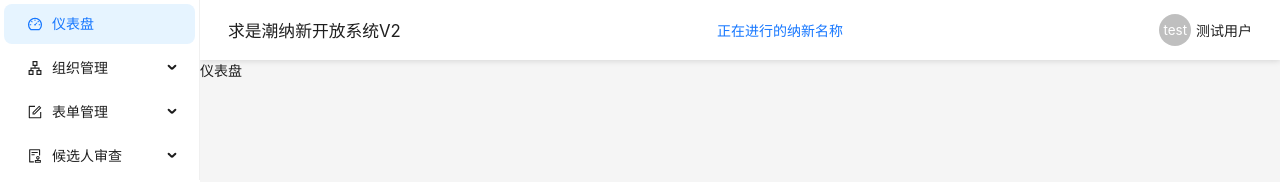
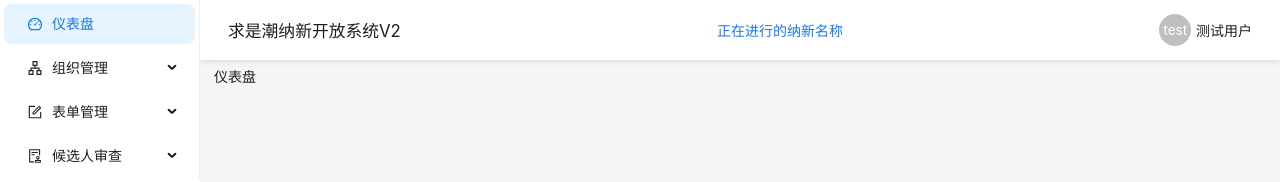
Before and after one commit to XmmShp/rop2-web, a React (Vite) app: page /console/dash in a window 1280 px wide. Shown: the top 182 px of the page. Built offline with nearby package versions, Linux system fonts and the light colour scheme.

Commit message:
Optimize UI

```diff
--- a/src/console/ConsoleLayout.scss
+++ b/src/console/ConsoleLayout.scss
@@ -1,4 +1,10 @@
+.main {
+  max-height: 100vh;
+  overflow: auto;
+
   .title-bar {
+    position: sticky;
+    top: 0;
     padding: 1em 2em;
     background-color: var(--ant-layout-light-sider-bg);
     box-shadow: 0 1px 6px color-mix(in srgb, var(--ant-color-text) 15%, transparent);
@@ -27,3 +33,8 @@
       }
     }
   }
+
+  .content {
+    padding: .4em 1em;
+  }
+}
--- a/src/console/ConsoleLayout.tsx
+++ b/src/console/ConsoleLayout.tsx
@@ -31,7 +31,7 @@ export default function ConsoleLayout({ routes }: { routes: GetProp<typeof Menu,
         items={mapRecur(routes as any, 'children', (o) => without(o as any, ['lazy', 'path'])) as any} />
     </Layout.Sider>
 
-    <Layout.Content>
+    <Layout.Content className='main'>
       <Flex className='title-bar' align='center' justify='space-between'>
         <span className='title'>求是潮纳新开放系统V2</span>
         <Link className='current-activity' to='/'>正在进行的纳新名称</Link>
@@ -42,7 +42,9 @@ export default function ConsoleLayout({ routes }: { routes: GetProp<typeof Menu,
           </Flex>
         </Dropdown>
       </Flex>
-      <Outlet />
+      <div className='content'>
+        <Outlet />
+      </div>
     </Layout.Content>
   </Layout>);
 }
--- a/src/console/DepartmentManage.tsx
+++ b/src/console/DepartmentManage.tsx
@@ -1,19 +1,43 @@
-import { Button, Descriptions, Drawer, Flex, Input, Space, Table, Typography } from 'antd';
+import { Button, Flex, Input, Space, Table, Typography } from 'antd';
 import { PlusOutlined } from '@ant-design/icons';
 import { departs } from '../mockData';
 import { useState } from 'react';
-import { getOrg } from '../store';
 import { Department } from '../api/models/org';
 import { delay, toArray } from '../utils';
 import { msg } from '../App';
 import LoadableModal from '../LoadableModal';
+import { DetailDrawer } from './DetailDrawer';
+import { getOrg } from '../store';
 
 export default function DepartmentManage() {
   const [op, setOp] = useState<undefined
     | 'detail' | 'rename' | 'delete' | 'new'>(undefined);
   function clearOp() { setOp(undefined) }
   const [obj, setObj] = useState<undefined | Department>(undefined);
-  return (<Flex style={{ padding: '.4em 1em' }} vertical gap='small'>
+  let items = undefined;
+  if (op === 'detail' && obj)
+    items = [{
+      label: 'ID',
+      children: obj.id,
+      span: 1
+    }, {
+      label: '创建时间',
+      children: new Date(obj.createdAt * 1000).stringify(),
+      span: 1
+    }, {
+      label: '标签',
+      children: toArray(obj.tag).join(', ') || '无',
+      span: 1
+    }, {
+      label: '名称',
+      children: obj.name,
+      span: 3
+    }, {
+      label: '归属组织',
+      children: getOrg(obj.parent).name,
+      span: 3
+    }];
+  return (<Flex vertical gap='small'>
     <Typography.Text>
       组织可以下设一个或多个<Typography.Text strong>部门</Typography.Text>。
       <br />
@@ -23,7 +47,7 @@ export default function DepartmentManage() {
       <Button icon={<PlusOutlined />} type='primary'
         onClick={() => setOp('new')}>新增</Button>
     </Flex>
-    <Table title={(d) => `部门列表 (${d.length}项)`} rowKey='name' bordered columns={[{
+    <Table title={(d) => `部门列表 (${d.length}项)`} rowKey='id' bordered columns={[{
       title: '名称',
       render(value, record, index) {
         return <Typography.Text italic={toArray(record.tag).includes('default')}>{record.name}</Typography.Text>
@@ -53,7 +77,7 @@ export default function DepartmentManage() {
       pagination={{ hideOnSinglePage: true }} />
     <DetailDrawer
       onClose={clearOp}
-      obj={op === 'detail' ? obj : undefined} />
+      items={items} />
     <NameModal
       onCancel={clearOp}
       onConfirm={async (newName) => {
@@ -75,35 +99,6 @@ export default function DepartmentManage() {
       }}
       name={op === 'delete' ? obj?.name : undefined} />
   </Flex >);
-}
-
-function DetailDrawer({ obj, onClose }: { obj: Department | undefined; onClose: () => void; }) {
-  let items = undefined;
-  if (obj)
-    items = [{
-      label: 'ID',
-      children: obj.id,
-      span: 1
-    }, {
-      label: '创建时间',
-      children: new Date(obj.createdAt * 1000).stringify(),
-      span: 1
-    }, {
-      label: '标签',
-      children: toArray(obj.tag).join(', ') || '无',
-      span: 1
-    }, {
-      label: '名称',
-      children: obj.name,
-      span: 3
-    }, {
-      label: '归属组织',
-      children: getOrg(obj.parent).name,
-      span: 3
-    }];
-  return <Drawer size='large' title='部门详情' placement='right' closable open={Boolean(items)} onClose={onClose}>
-    <Descriptions column={3} bordered items={items} />
-  </Drawer>;
 }
 
 function NameModal({ name, onConfirm, onCancel, newItem: newItem }: { name: string | undefined, onConfirm: (newName: string) => Promise<void>, onCancel: () => void, newItem: boolean }) {
--- /dev/null
+++ b/src/console/DetailDrawer.tsx
@@ -0,0 +1,8 @@
+import { Descriptions, Drawer } from 'antd';
+import { DescriptionsItemType } from 'antd/es/descriptions';
+
+export function DetailDrawer({ items, onClose }: { items: DescriptionsItemType[] | undefined; onClose: () => void; }) {
+  return <Drawer size='large' title='部门详情' placement='right' closable open={Boolean(items)} onClose={onClose}>
+    <Descriptions column={3} bordered items={items} />
+  </Drawer>;
+}
--- a/src/console/StageManage.tsx
+++ b/src/console/StageManage.tsx
@@ -4,7 +4,7 @@ import { stages } from '../mockData';
 import { taskLabel } from '../api/models/task';
 
 export default function StageManage() {
-  return (<Flex style={{ padding: '.4em 1em' }} vertical gap='small'>
+  return (<Flex vertical gap='small'>
     <Typography.Text>
       组织可以定义多个<Typography.Text strong>阶段</Typography.Text>。
       <br />
@@ -16,7 +16,7 @@ export default function StageManage() {
       <Button icon={<PlusOutlined />} type='primary'
         onClick={undefined}>新增</Button>
     </Flex>
-    <Table title={(d) => `阶段列表 (${d.length}项)`} rowKey='name' bordered columns={[{
+    <Table title={(d) => `阶段列表 (${d.length}项)`} rowKey='id' bordered columns={[{
       title: '名称',
       dataIndex: 'label'
     }, {
```
Lines whose indentation alone changed are shown as unchanged.
